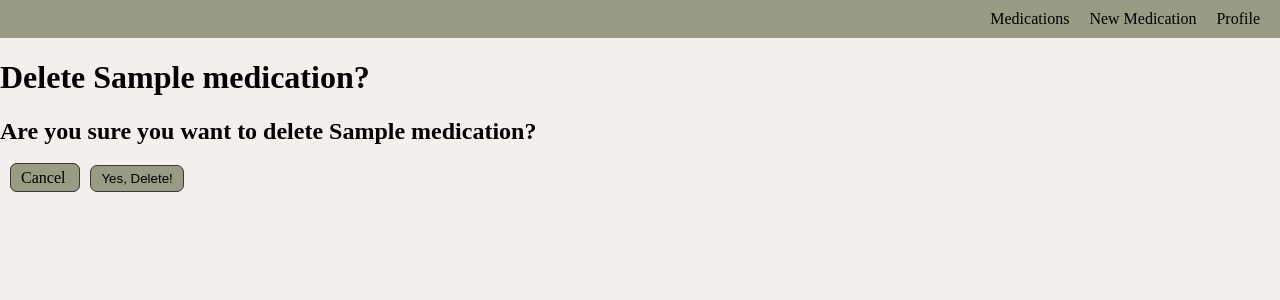
After one commit to andrea1234321/medisync, a Django app: page /medications/1/delete/ in a window 1280 px wide. The commit adds this page. Shown: the top 300 px of the page. Run offline with Django 4.2, Linux system fonts and the light colour scheme; tables that the repository leaves empty hold one stand-in row (values such as "Sample post").

Commit message:
create a confirmation for deleting a medication

```diff
--- /dev/null
+++ b/main_app/templates/main_app/medication_confirm_delete.html
@@ -0,0 +1,17 @@
+{% extends 'base.html' %}
+
+{% block content %}
+
+<div>
+  <h1>Delete {{medication.name}}?</h1>
+</div>
+
+<h2>Are you sure you want to delete {{medication.name}}?</h2>
+<form action="" method="POST" class="form">
+  {% csrf_token %}
+  <a href="{% url 'medication-detail' medication.id%}" class='submit'>
+    Cancel
+  </a>
+  <button type="submit" class='submit'>Yes, Delete!</button>
+</form>
+{% endblock %}
--- a/main_app/templates/main_app/medication_detail.html
+++ b/main_app/templates/main_app/medication_detail.html
@@ -8,9 +8,11 @@
   <p>{{medication.reason}}</p>
   <p>{{medication.notes}}</p>
   <a href="{% url 'medication-update' medication.id%}">
-    <button>Edit</button>
+    <button class='submit'>Edit</button>
   </a>
-  <button>Delete</button>
+  <a href="{% url 'medication-delete' medication.id%}">
+    <button class='submit'>Delete</button>
+  </a>
 </div>
 
 {% endblock %}
--- a/main_app/templates/main_app/medication_form.html
+++ b/main_app/templates/main_app/medication_form.html
@@ -5,8 +5,11 @@
   <link rel="stylesheet" href="{% static 'css/form.css' %}">
 {% endblock %}
 {% block content %}
-
+{% if medication %}
+  <h1>Edit Medication</h1>
+{% else %}
   <h1>Add medication</h1>
+{% endif %}
   <form action="" method='post'>
     {% csrf_token %}
     <table>
--- a/main_app/urls.py
+++ b/main_app/urls.py
@@ -7,4 +7,5 @@ urlpatterns = [
   path('medications/<int:pk>/', views.MedicationDetail.as_view(), name='medication-detail'),
   path('medications/create/', views.MedicationCreate.as_view(), name='medication-create'),
   path('medications/<int:pk>/update/', views.MedicationUpdate.as_view(), name='medication-update'),
+  path('medications/<int:pk>/delete/', views.MedicationDelete.as_view(), name='medication-delete'),
 ]
--- a/main_app/views.py
+++ b/main_app/views.py
@@ -1,5 +1,5 @@
 from django.shortcuts import render
-from django.views.generic.edit import CreateView, UpdateView
+from django.views.generic.edit import CreateView, UpdateView, DeleteView
 from django.views.generic import DetailView
 from .models import Medication
 
@@ -23,3 +23,7 @@ class MedicationUpdate(UpdateView):
   model= Medication
   fields= '__all__'
   success_url = '/medications'
+
+class MedicationDelete(DeleteView):
+  model = Medication
+  success_url= '/medications'
```
Also changed, not shown: 1 other file. Lines whose indentation alone changed are shown as unchanged.
